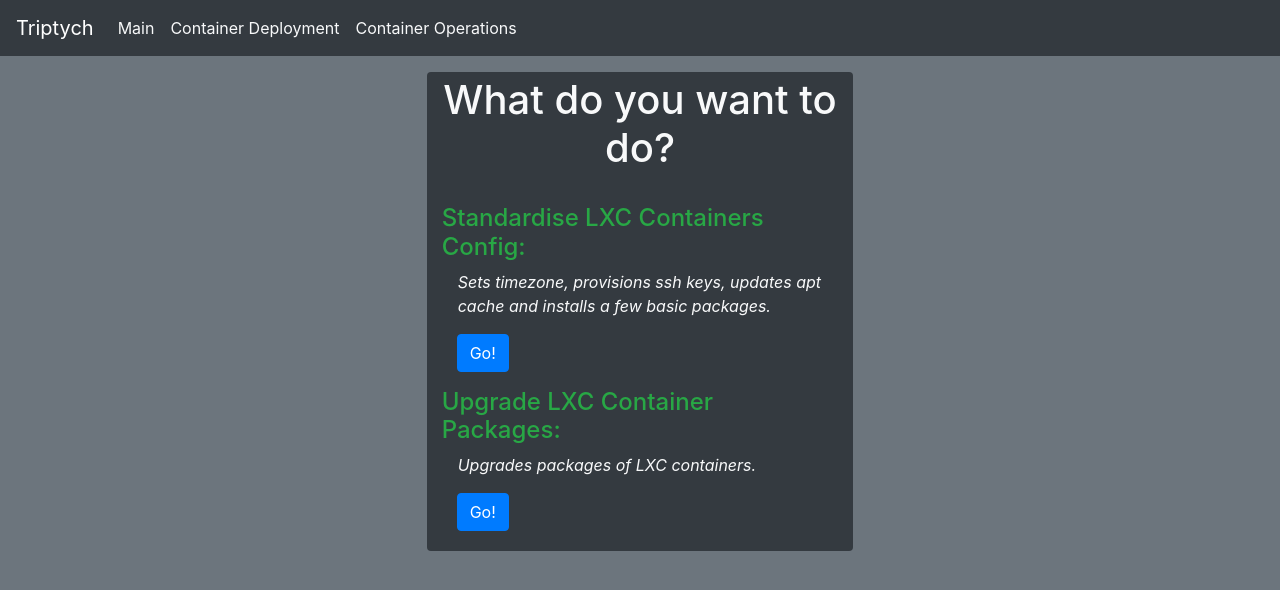
After one commit to emilotep/triptych-flask, a Flask app: page /lxcpatch/ in a window 1280 px wide. The commit adds this page. Shown: the top 590 px of the page. Run offline with Flask 2, Linux system fonts and the light colour scheme; some libraries are stand-ins or nearby versions.

Commit message:
added capability to provision containers with stuff

```diff
--- a/app/__init__.py
+++ b/app/__init__.py
@@ -19,7 +19,9 @@ def create_app(test_config=None):
     app.register_blueprint(main)
 
     from .blueprints.ctdeploy.views import ctdeploy
+    from .blueprints.lxcpatch.views import lxcpatch
     app.register_blueprint(ctdeploy, url_prefix='/ctdeploy')
+    app.register_blueprint(lxcpatch, url_prefix='/lxcpatch')
     # except ModuleNotFoundError as message:
     #     return message
     return app
--- /dev/null
+++ b/app/blueprints/lxcpatch/views.py
@@ -0,0 +1,53 @@
+from flask import Blueprint, render_template, url_for, request, abort, session, flash
+import ipaddress
+import os
+import socket
+import time
+import subprocess
+
+lxcpatch = Blueprint("lxcpatch", __name__)
+
+import json
+
+@lxcpatch.route('/', methods=['GET', 'POST'])
+def index():
+    # THIS HAPPENS WHEN WE FIRST REQUEST THE PAGE.
+    if request.method == "GET":
+
+        title = "Patch your stuff!"
+        return render_template("lxcpatch/index.html", title = title)
+
+    # THIS HAPPENS WHEN WE HIT "DEPLOY CONTAINER" IN THE FORM.
+
+    if (request.method == "POST") and "configure_lxc" in request.form:
+        cmd = ["ansible-playbook", "/opt/scripts/ansible/ansible-linux/do-updates/PLAY-lxc-containers.yml"]
+
+        try:
+            output = subprocess.check_output(cmd)
+        except subprocess.CalledProcessError as e:
+            output = e.output
+
+        output = output.decode("utf-8")
+        output = output.split("\n")
+        statuses = {}
+        recapseen = False
+        for item in output:
+            if "PLAY RECAP" not in item and recapseen == False:
+                continue
+            if "PLAY RECAP" in item:
+                recapseen = True
+            if (recapseen == True) and (item != "") and ("ok" in item):
+                item = item.split(":")
+                host = item[0].strip()
+                returncodes = item[1].strip().split()
+                statuses[host] = {
+                    "ok":           returncodes[0].strip().split("=")[1],
+                    "changed":      returncodes[1].strip().split("=")[1],
+                    "unreachable":  returncodes[2].strip().split("=")[1],
+                    "failed":       returncodes[3].strip().split("=")[1],
+                    "skipped":      returncodes[4].strip().split("=")[1],
+                    "rescued":      returncodes[5].strip().split("=")[1],
+                    "ignored":      returncodes[6].strip().split("=")[1],
+                    }
+
+        return render_template("lxcpatch/patch-status.html", statuses = statuses)
--- a/app/templates/base.html
+++ b/app/templates/base.html
@@ -33,6 +33,9 @@
       <li class="nav-item">
           <a class="nav-link text-light" href="{{ url_for('ctdeploy.index') }}">Container Deployment</a>
       </li>
+      <li class="nav-item">
+        <a class="nav-link text-light" href="{{ url_for('lxcpatch.index') }}">Container Operations</a>
+    </li>
     </ul>
   </div>
 </nav>
--- a/app/templates/ctdeploy/index.html
+++ b/app/templates/ctdeploy/index.html
@@ -4,6 +4,7 @@
 <div class="container text-light bg-dark col-sm-12 col-md-10 col-lg-8 col-xl-4 py-1 mb-3 rounded">
 
     <h1 class="text-center">Enter some info!</h1>
+    <br>
     <form class='form-horizontal' action='/ctdeploy/' method='POST'>
         <!-- <h4 class="text-bold">Defaults</h4><br> -->
         <div class='form-group'>
--- /dev/null
+++ b/app/templates/lxcpatch/index.html
@@ -0,0 +1,47 @@
+{% extends 'base.html' %}
+
+{% block content %}
+<script type="text/javascript">// <![CDATA[
+    function loading(){
+        $("#loading").show();
+        $("#content").hide();
+    }
+// ]]></script>
+
+<style>
+    div#loading {
+        width: 35px;
+        height: 35px;
+        display: none;
+        background: url(/static/loading.gif) no-repeat;
+        cursor: wait;
+        }
+</style>
+
+
+<div class="container text-light bg-dark col-sm-12 col-md-10 col-lg-8 col-xl-4 py-1 mb-3 rounded">
+
+    <h1 class="text-center">What do you want to do?</h1>
+    <br>
+    <h4 class="text-success">Standardise LXC Containers Config:</h4>
+    <p class="font-italic px-3">Sets timezone, provisions ssh keys, updates apt cache and installs a few basic packages.</p>
+    <form class='form-horizontal' action='/lxcpatch/' method='POST'>
+        <div id="loading"></div>
+        <div class='form-group'>
+            <div class='col-sm-offset-2 col-sm-10'>
+                <button type='submit' name="configure_lxc" class='btn btn-primary' onclick="loading();">Go!</button>
+            </div>
+        </div>
+    </form>
+    <h4 class="text-success">Upgrade LXC Container Packages:</h4>
+    <p class="font-italic px-3">Upgrades packages of LXC containers.</p>
+    <form class='form-horizontal' action='/lxcpatch/' method='POST'>
+        <div class='form-group'>
+            <div class='col-sm-offset-2 col-sm-10'>
+                <button type='submit' name="upgrade_lxc" class='btn btn-primary'>Go!</button>
+            </div>
+        </div>
+    </form>
+
+</div>
+{% endblock %}
```
Also changed, not shown: app/templates/lxcpatch/patch-status.html (added, +33 -0 lines), app/blueprints/lxcpatch/__init__.py (added), app/static/loading.gif (added).
